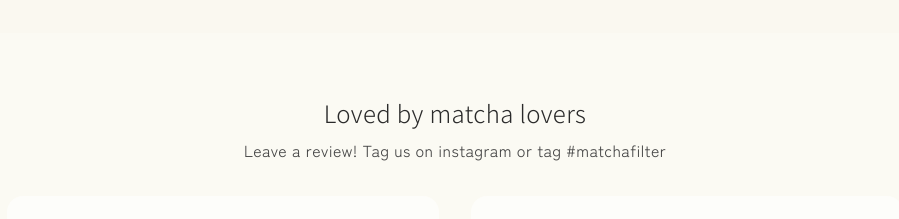
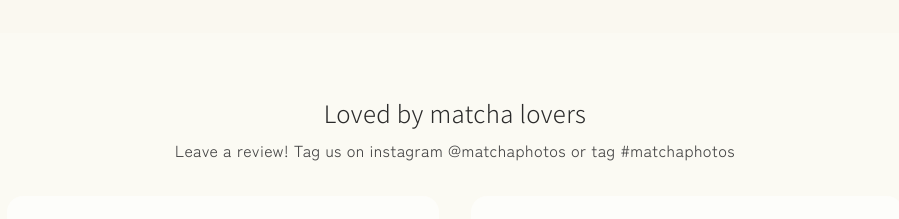
Before and after one commit to jarrensj/matchafilter.com, a React (Vite) app: page / in a window 1280 px wide. Shown: the part 2020-2239 px from the top of the page, without its empty margins (185-1084 px from the left). Built offline with nearby package versions, Linux system fonts and the light colour scheme.

Commit message:
change to matcha photos

```diff
--- a/src/components/Newsletter.tsx
+++ b/src/components/Newsletter.tsx
@@ -13,7 +13,7 @@ const Newsletter = () => {
             Loved by matcha lovers
           </h3>
           <p className="text-charcoal-600 max-w-2xl mx-auto mb-8">
-             Leave a review! Tag us on instagram or tag #matchafilter
+             Leave a review! Tag us on instagram @matchaphotos or tag #matchaphotos
           </p>
           <div className="grid grid-cols-1 md:grid-cols-2 gap-8 mb-12">
             <div className="bg-white/60 rounded-2xl p-6">
```
